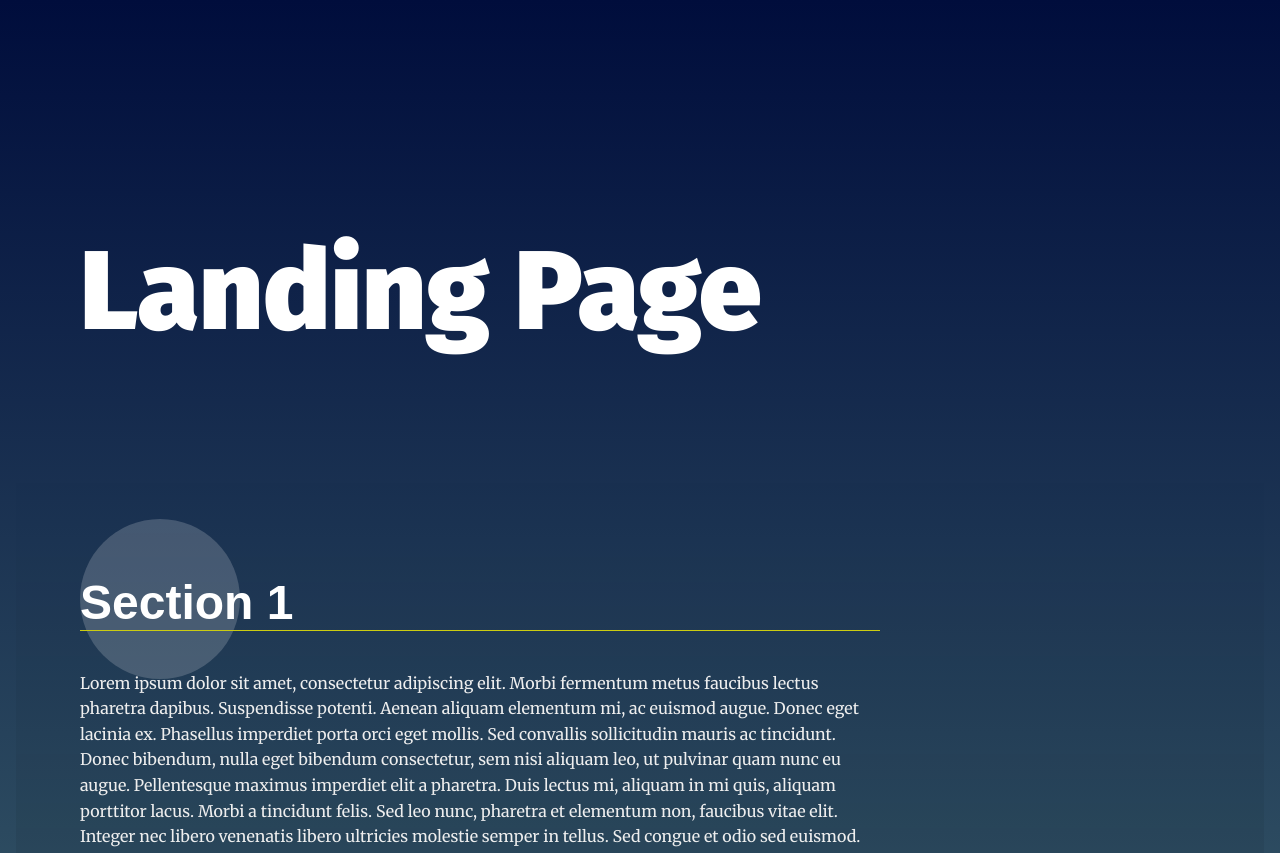
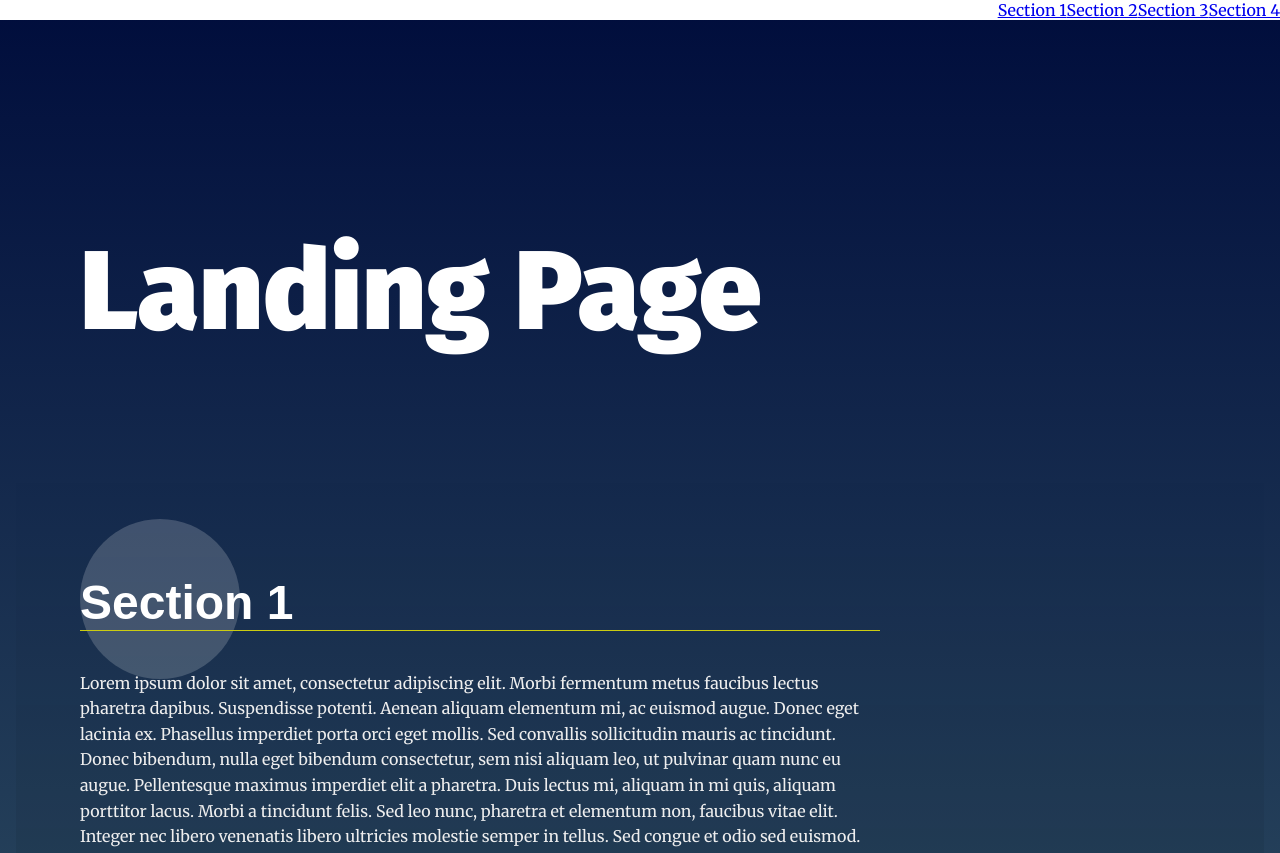
Before and after one commit to smbrokaw/p2-udacity, a plain HTML site: page index.html in a window 1280 px wide. Shown: the top 853 px of the page. Drawn offline with Linux system fonts and the light colour scheme.

Commit message:
Generate dynamic topbar nav menu

```diff
--- a/index.html
+++ b/index.html
@@ -50,10 +50,18 @@
         <p>Aliquam a convallis justo. Vivamus venenatis, erat eget pulvinar gravida, ipsum lacus aliquet velit, vel luctus diam ipsum a diam. Cras eu tincidunt arcu, vitae rhoncus purus. Vestibulum fermentum consectetur porttitor. Suspendisse imperdiet porttitor tortor, eget elementum tortor mollis non.</p>
       </div>
     </section>
+    <section id="section4" data-nav="Section 4">
+        <div class="landing__container">
+          <h2>Section 4</h2>
+          <p>Lorem ipsum dolor sit amet, consectetur adipiscing elit. Morbi fermentum metus faucibus lectus pharetra dapibus. Suspendisse potenti. Aenean aliquam elementum mi, ac euismod augue. Donec eget lacinia ex. Phasellus imperdiet porta orci eget mollis. Sed convallis sollicitudin mauris ac tincidunt. Donec bibendum, nulla eget bibendum consectetur, sem nisi aliquam leo, ut pulvinar quam nunc eu augue. Pellentesque maximus imperdiet elit a pharetra. Duis lectus mi, aliquam in mi quis, aliquam porttitor lacus. Morbi a tincidunt felis. Sed leo nunc, pharetra et elementum non, faucibus vitae elit. Integer nec libero venenatis libero ultricies molestie semper in tellus. Sed congue et odio sed euismod.</p>
+
+          <p>Aliquam a convallis justo. Vivamus venenatis, erat eget pulvinar gravida, ipsum lacus aliquet velit, vel luctus diam ipsum a diam. Cras eu tincidunt arcu, vitae rhoncus purus. Vestibulum fermentum consectetur porttitor. Suspendisse imperdiet porttitor tortor, eget elementum tortor mollis non.</p>
+        </div>
+      </section>
   </main>
   <footer class="page__footer">
     <p>&copy Udacity</p>
   </footer>
-
+  <script src="js/app.js"></script>
 </body>
 </html>
--- a/js/app.js
+++ b/js/app.js
@@ -1,3 +1,25 @@
+
+// Get document sections and navbar UL
+const pageSections = document.querySelectorAll('section');
+const navList = document.querySelector('#navbar__list');
+
+// Create document fragment
+const docFragment = document.createDocumentFragment();
+
+// Create LIs, anchor links, and add to fragment
+for (section of pageSections) {
+    const newListItem = document.createElement('li');
+    const newLink = document.createElement('a');
+    newLink.textContent = section.getAttribute('data-nav');
+    const linkAnchor = "#" + section.getAttribute('id');
+    newLink.setAttribute('href', linkAnchor);
+    newListItem.appendChild(newLink);
+    docFragment.appendChild(newListItem);
+}
+
+// Put the fragment into the DOM inside the list
+navList.appendChild(docFragment);
+
 /**
  *
  * Manipulating the DOM exercise.
```
